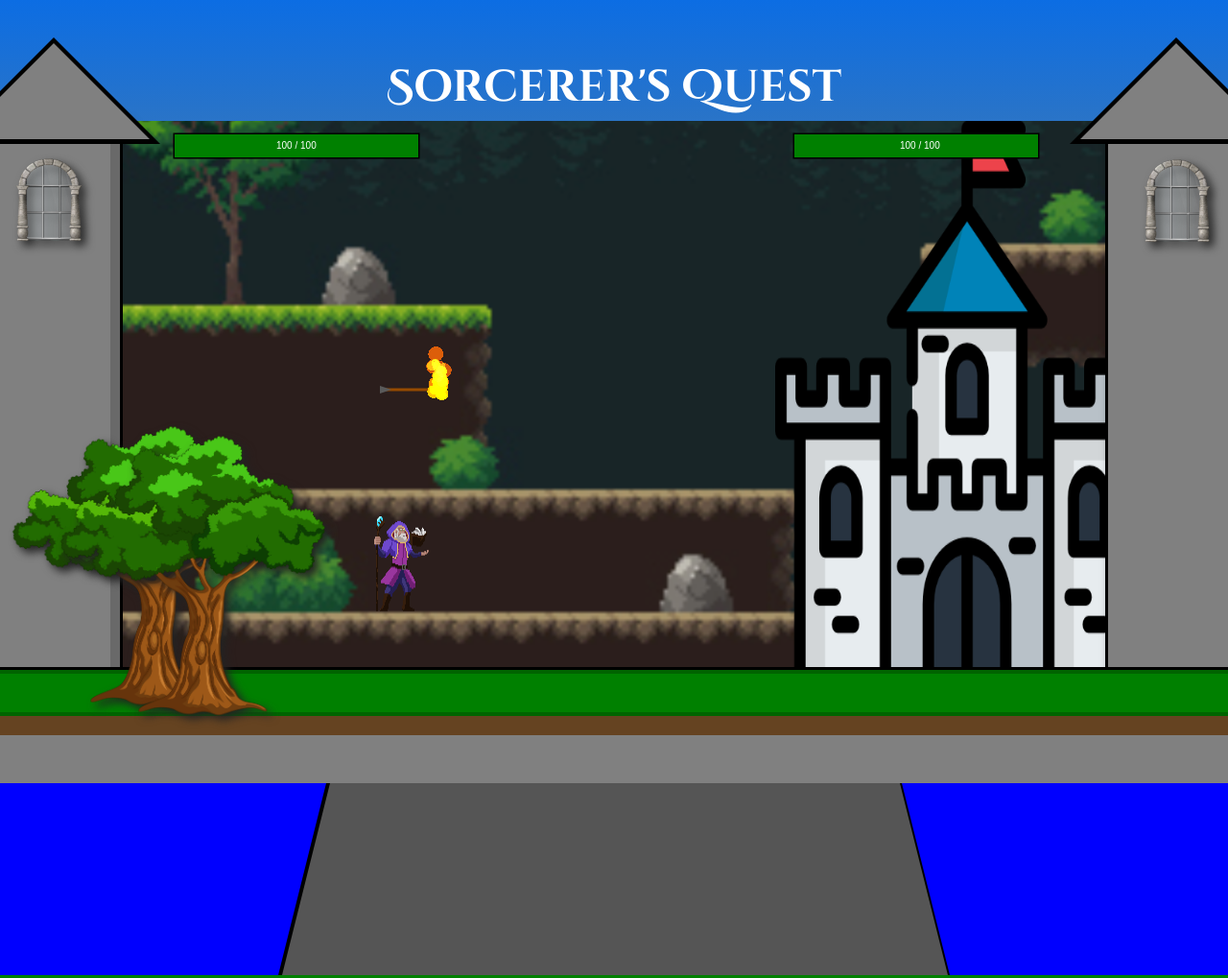
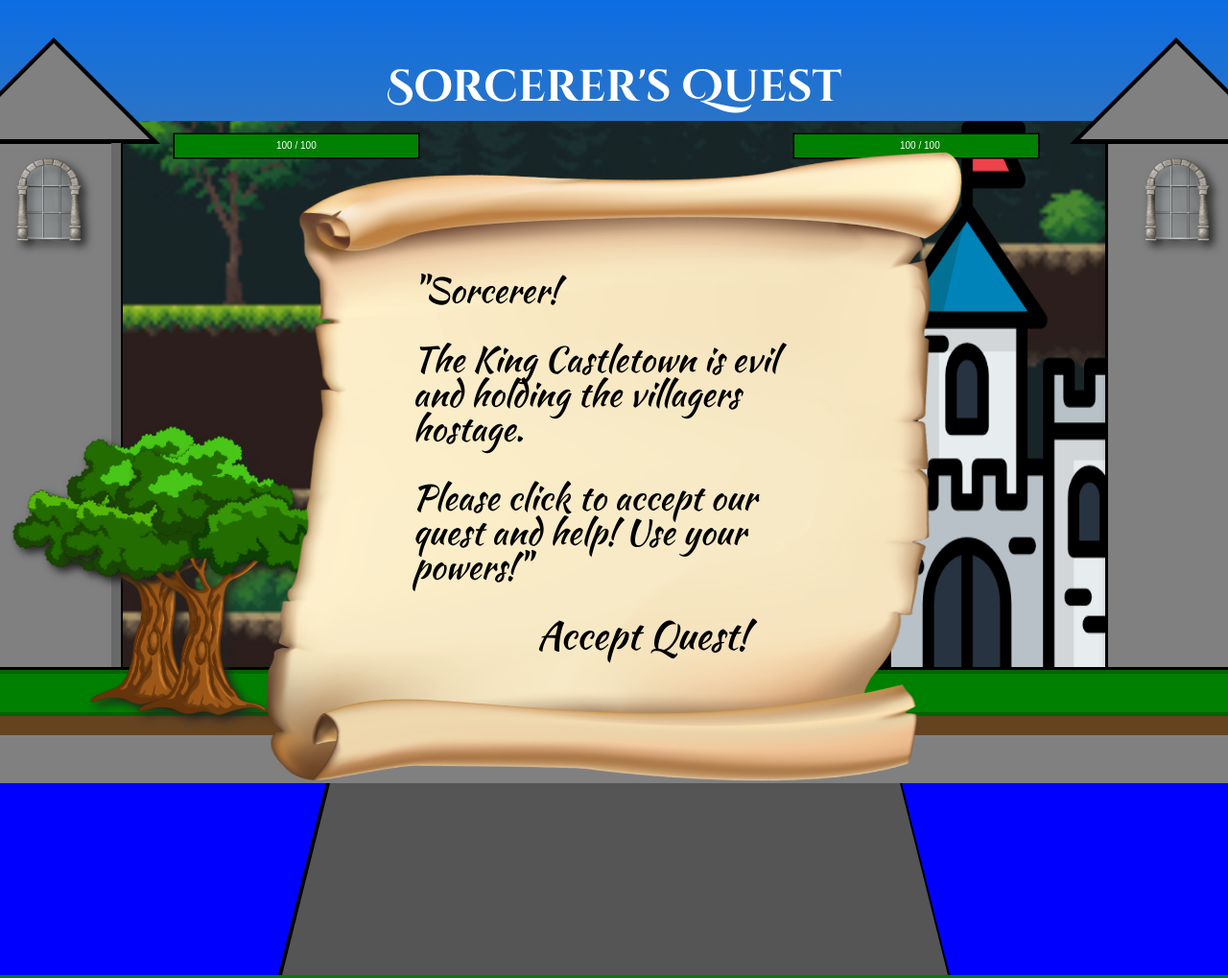
Before and after one commit to Justin-Diner/sorcerers_quest, a website built with webpack: page index.html in a window 1280 px wide. Shown: the top 1019 px of the page at 96% size. Built offline with nearby package versions, Linux system fonts and the light colour scheme; files whose address does not match are found by name.

Commit message:
modal working

```diff
--- a/index.html
+++ b/index.html
@@ -9,6 +9,9 @@
 	<link rel="preconnect" href="https://fonts.googleapis.com">
 <link rel="preconnect" href="https://fonts.gstatic.com" crossorigin>
 <link href="https://fonts.googleapis.com/css2?family=Cinzel+Decorative:wght@700&family=EB+Garamond:wght@400;500&family=Poppins:wght@400;500;600;700;800;900&display=swap" rel="stylesheet">
+<link rel="preconnect" href="https://fonts.gstatic.com" crossorigin>
+<link href="https://fonts.googleapis.com/css2?family=Kaushan+Script&family=Roboto&display=swap" rel="stylesheet">
+
 	<title>Sorcerer's Quest</title>
 	<link rel="icon" type="image/x-icon" href="./assets/favicon/castle.png">
 </head>
@@ -19,6 +22,16 @@
 		</div>
 
 	<div id="main-content">
+
+		<div id="starting-instructions-container">
+			<div id="starting-instructions">
+				<div id="starting-modal" class="modal">
+					<div id="instructions-text">"Sorcerer! <br><br>The King Castletown is evil and holding the villagers hostage. <br> <br> Please click to accept our quest and help! Use your powers!"
+					</div>
+					<div id="start_button">Accept Quest!</div>
+				</div>
+			</div>
+		</div>
 
 		<div id="left-column">
 			<div class = "spire">
@@ -31,8 +44,6 @@
 				</div>
 			</div>
 		</div>
-
-
 
 		<div style = "text-align:center;">
 			<canvas id="canvas"></canvas>
--- a/src/index.js
+++ b/src/index.js
@@ -14,8 +14,9 @@ document.addEventListener("DOMContentLoaded", () => {
 ;
 	const game = new Game(sorcerer, castle);
 
+	let started = false;
+	game.start(ctx);
 
-	game.start(ctx);
 
 	function animate() { // Call this to animate anything inside.
 		game.animate(ctx);
--- a/src/scripts/sorcerer.js
+++ b/src/scripts/sorcerer.js
@@ -257,12 +257,13 @@ export default class Sorcerer {
 
 
 	oneCast(ctx, image) {
-		if (castLoopCounter <= 58) {
-		frame = Math.floor(oneLoopFrame/8) % 8;
+		if (castLoopCounter <= 54) {
+		frame = Math.floor(oneLoopFrame/7) % 7;
 		ctx.drawImage(image, frame * SORCERER_WIDTH, 0, SORCERER_WIDTH, SORCERER_HEIGHT, this.position.x, this.position.y - 64, 240, 190)
 		castLoopCounter++
 		oneLoopFrame++
 		} else {
+			oneLoopFrame = 0;
 			castLoopCounter = 0;
 			this.idle();
 		}
@@ -271,9 +272,8 @@ export default class Sorcerer {
 	explosion(ctx, image) {
 		if (explosionLoopCounter <= 150) {
 			frame = Math.floor(oneLoopFrame/8) % 15;
-			ctx.drawImage(image, frame * (image.width / 16), 0, image.width / 14, image.height, 680, 200, 240, 190)
+			ctx.drawImage(image, frame * (image.width / 16), 0, image.width / 14, image.height, 680, 200, 400, 300)
 			explosionLoopCounter++
-			console.log(explosionLoopCounter)
 			} else {
 				explosionLoopCounter = 0;
 			}
--- a/src/styles/styles_main.scss
+++ b/src/styles/styles_main.scss
@@ -26,6 +26,45 @@ body {
 }
 
 
+.modal {
+	position: fixed;
+	display: flex;
+	flex-direction: column;
+	align-items: center;
+	justify-content: center;
+	z-index: 10;
+	top: 140px;
+	height: 700px;
+	width: 800px;
+	left: calc(50% - 400px);
+	background-image: url(../../assets/parchment/parchment.png);
+	background-size: 800px 700px;
+}
+
+#instructions-text {
+	font-family: 'Kaushan Script', cursive;
+	font-size: 36px;
+	width: 420px;
+
+
+}
+
+#start_button {
+	align-self: center;
+	font-family: 'Kaushan Script', cursive;
+	margin-top: 20px;
+	font-size: 40px;
+	margin-left: 60px;
+	padding: 14px;
+	background-color: darkbeige;
+}
+
+#start_button:hover {
+	color: red;
+}
+
+
+
 #left-column {
 	width: 140px;
 	border: black;
@@ -34,10 +73,12 @@ body {
 	box-shadow: 8px 3px 11px black;
 }
 
+
+
 #left-shadow {
 	position: relative;
-	left: 59px;
-	top: 105px;
+	left: 60px;
+	top: 104px;
 	height: 553px;
 	width: 10px;
 	background-color: dimgray;
@@ -47,7 +88,7 @@ body {
 #right-shadow {
 	position: relative;
 	left: 60px;
-	top: 105px;
+	top: 104px;
 	height: 553px;
 	width: 10px;
 	background-color: dimgray;
@@ -131,6 +172,7 @@ body {
 	height: 4px;
 	background-color: darkgreen;
 }
+
 #grass {
 	height: 40px;
 	background-color: green;
```
Also changed, not shown: questions.txt (+0 -7 lines), assets/parchment/parchment.png (added), assets/stone/stonebackground.png (added), dist/main.css, dist/main.js, 2 other files.
